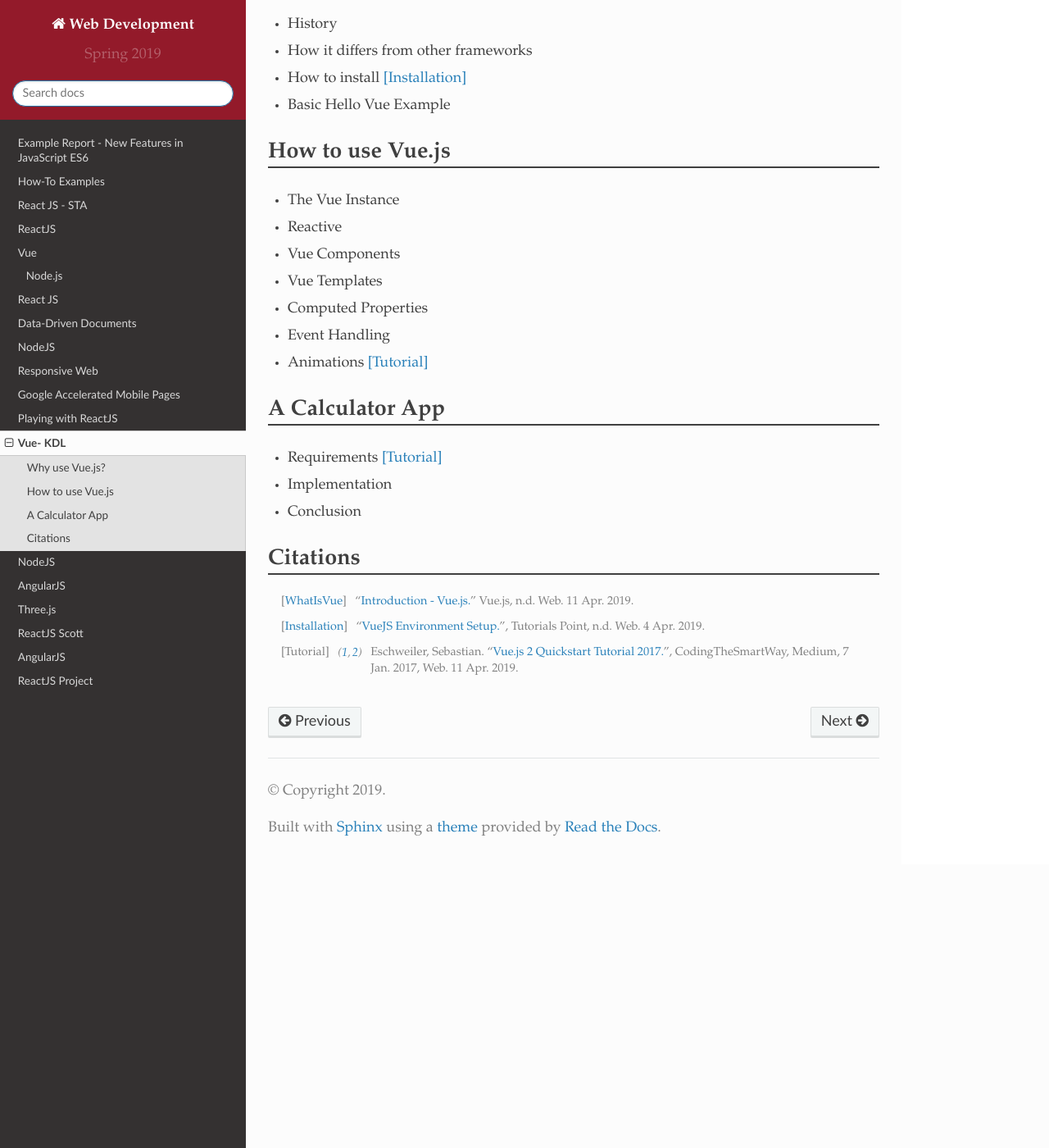
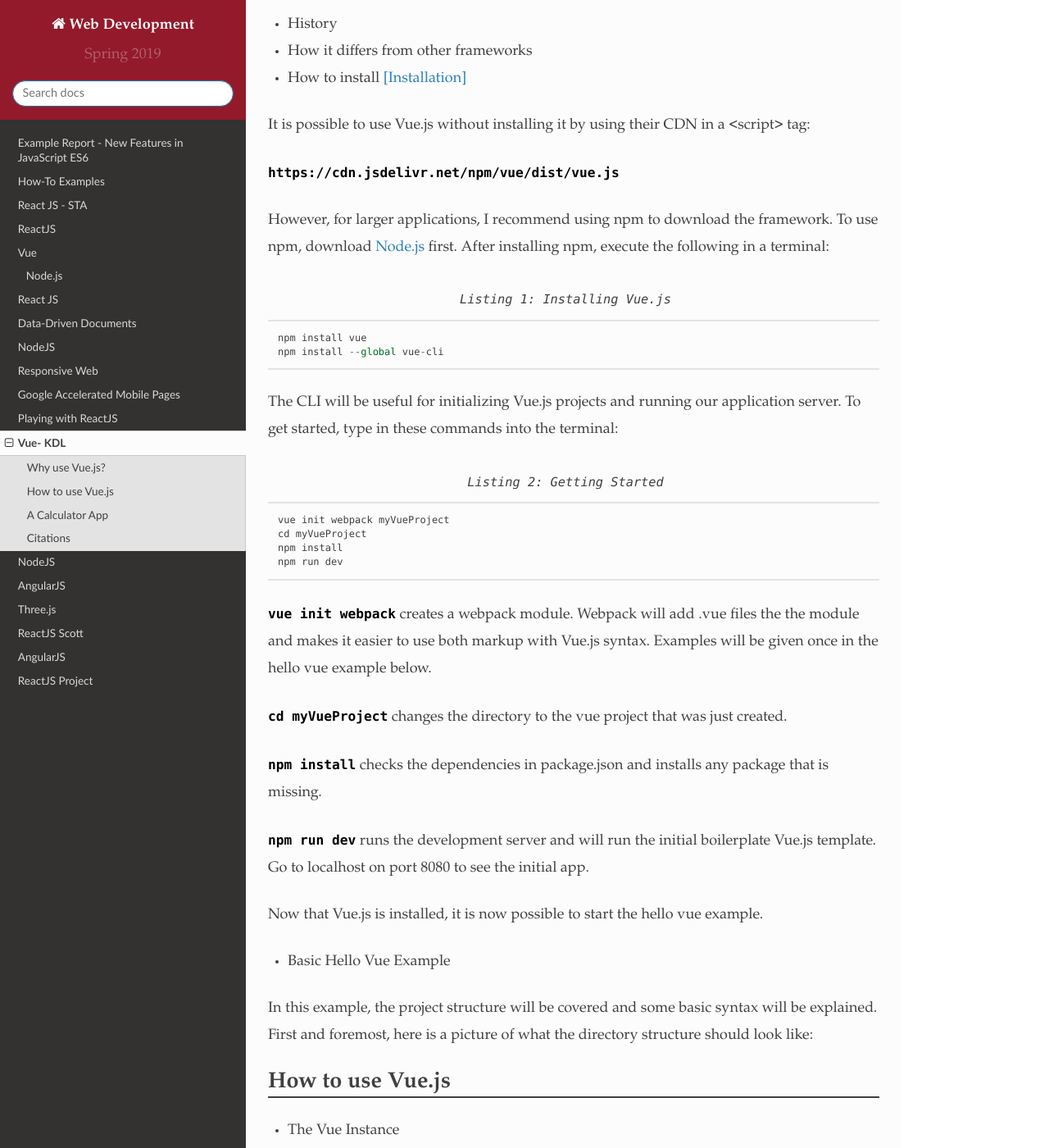
Before and after one commit to pvcraven/2019_spring_web_dev, a Sphinx documentation site: the page built from source/final/lamparek/index.rst, in a window 1280 px wide and 1400 px high, scrolled down 367 px. Shown: the whole window at 82% size. Built offline with Sphinx 7.4.7 and the Read the Docs theme 2.0.0, drawn with Linux system fonts in a browser that asks for light colours.

Commit message:
Keegan update

```diff
--- a/source/final/lamparek/index.rst
+++ b/source/final/lamparek/index.rst
@@ -10,9 +10,47 @@ Vue.js is a progressive framework built in Javascript that can build single page
 * History
 * How it differs from other frameworks
 * How to install [Installation]_
+It is possible to use Vue.js without installing it by using their CDN in a <script> tag:
+
+``https://cdn.jsdelivr.net/npm/vue/dist/vue.js``
+
+However, for larger applications, I recommend using npm to download the framework.
+To use npm, download `Node.js <https://nodejs.org/en/download/>`_ first.
+After installing npm, execute the following in a terminal:
+
+.. code-block:: javascript
+    :Caption: Installing Vue.js
+
+    npm install vue
+    npm install --global vue-cli
+
+The CLI will be useful for initializing Vue.js projects and running our application server.
+To get started, type in these commands into the terminal:
+
+.. code-block:: javascript
+    :Caption: Getting Started
+
+    vue init webpack myVueProject
+    cd myVueProject
+    npm install
+    npm run dev
+
+``vue init webpack`` creates a webpack module. Webpack will add .vue files the the module and makes it easier
+to use both markup with Vue.js syntax. Examples will be given once in the hello vue example below.
+
+``cd myVueProject`` changes the directory to the vue project that was just created.
+
+``npm install`` checks the dependencies in package.json and installs any package that is missing.
+
+``npm run dev`` runs the development server and will run the initial boilerplate Vue.js template.
+Go to localhost on port 8080 to see the initial app.
+
+Now that Vue.js is installed, it is now possible to start the hello vue example.
 
 
 * Basic Hello Vue Example
+In this example, the project structure will be covered and some basic syntax will be explained.
+First and foremost, here is a picture of what the directory structure should look like:
 
 How to use Vue.js
 -----------------
```
